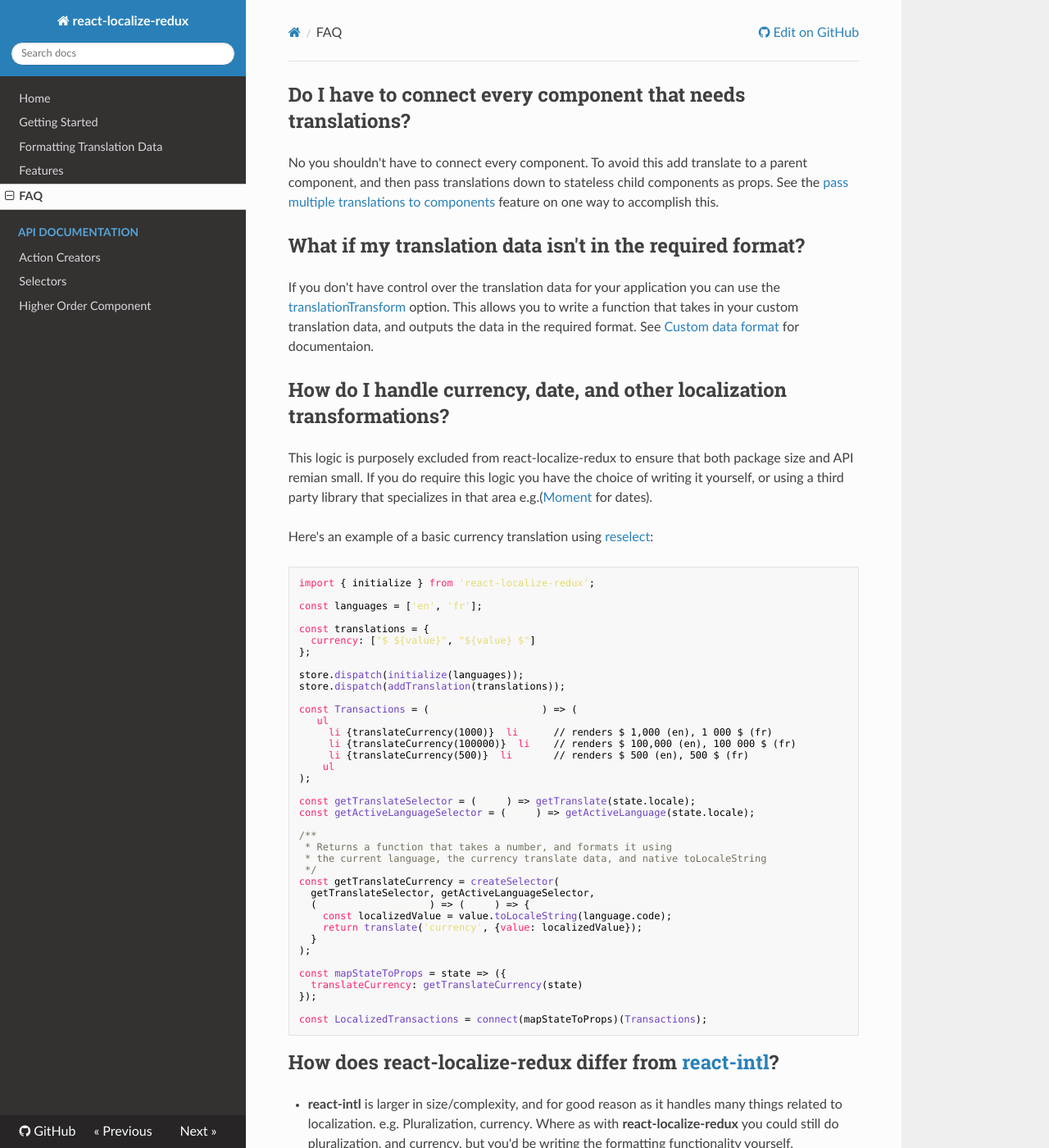
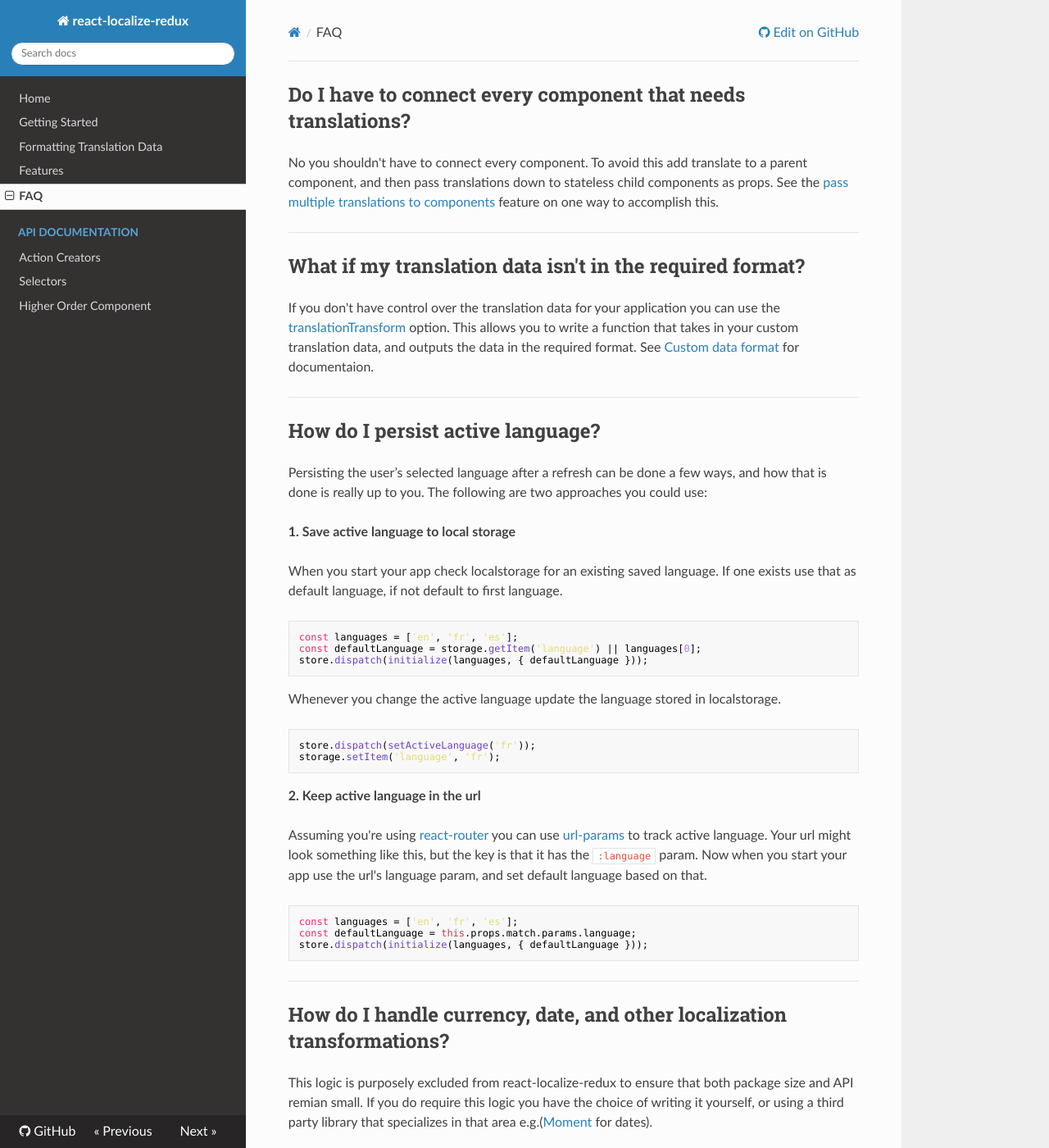
Before and after one commit to Hiccup19940325/react-redux_in_deepth, an MkDocs documentation site: the page built from docs/faq.md, in a window 1280 px wide and 1400 px high. Shown: the whole window at 82% size. Built offline with MkDocs 1.6.1, drawn with Linux system fonts in a browser that asks for light colours; nearby versions of some CDN libraries; old or Windows-style settings are respelled for this version of MkDocs.

Commit message:
udpate FAQ page

````diff
--- a/docs/faq.md
+++ b/docs/faq.md
@@ -2,12 +2,49 @@
 
 No you shouldn't have to connect every component. To avoid this add translate to a parent component, and then pass translations
 down to stateless child components as props. See the [pass multiple translations to components](/features/#pass-multiple-translations-to-components) feature on one way to accomplish this.
+
+---------------
 
 ## What if my translation data isn't in the required format?
 
 If you don't have control over the translation data for your application you can use the [translationTransform](/api/action-creators/#initializelanguages-options) option.
 This allows you to write a function that takes in your custom translation data, and outputs the data in the required format.
 See [Custom data format](/formatting-translation-data/#custom-data-format) for documentaion.
+
+---------------
+
+## How do I persist active language?
+
+Persisting the user’s selected language  after a refresh can be done a few ways, and how that is done is really up to you.
+The following are two approaches you could use:
+
+**1. Save active language to local storage**
+
+When you start your app check localstorage for an existing saved language. If one exists use that as default language, if not default to first language.
+
+```javascript
+const languages = ['en', 'fr', 'es'];
+const defaultLanguage = storage.getItem('language') || languages[0];
+store.dispatch(initialize(languages, { defaultLanguage }));
+```
+Whenever you change the active language update the language stored in localstorage.
+
+```javascript
+store.dispatch(setActiveLanguage('fr'));
+storage.setItem('language', 'fr');
+```
+
+**2. Keep active language in the url**
+
+Assuming you're using [react-router](https://reacttraining.com/react-router/web) you can use [url-params](https://reacttraining.com/react-router/web/example/url-params) to track active language. Your url might look something like this, but the key is that it has the `:language` param. Now when you start your app use the url's language param, and set default language based on that.
+
+```javascript
+const languages = ['en', 'fr', 'es'];
+const defaultLanguage = this.props.match.params.language;
+store.dispatch(initialize(languages, { defaultLanguage }));
+```
+
+---------------
 
 ## How do I handle currency, date, and other localization transformations?
 
@@ -57,6 +94,8 @@
 const LocalizedTransactions = connect(mapStateToProps)(Transactions);
 ```
 
+---------------
+
 ## How does react-localize-redux differ from [react-intl](https://github.com/yahoo/react-intl)?
 
 * **react-intl** is larger in size/complexity, and for good reason as it handles many things related to localization. e.g. Pluralization, currency. Where as with **react-localize-redux** you could still do pluralization, and currency, but you'd be writing the formatting functionality yourself.
````
